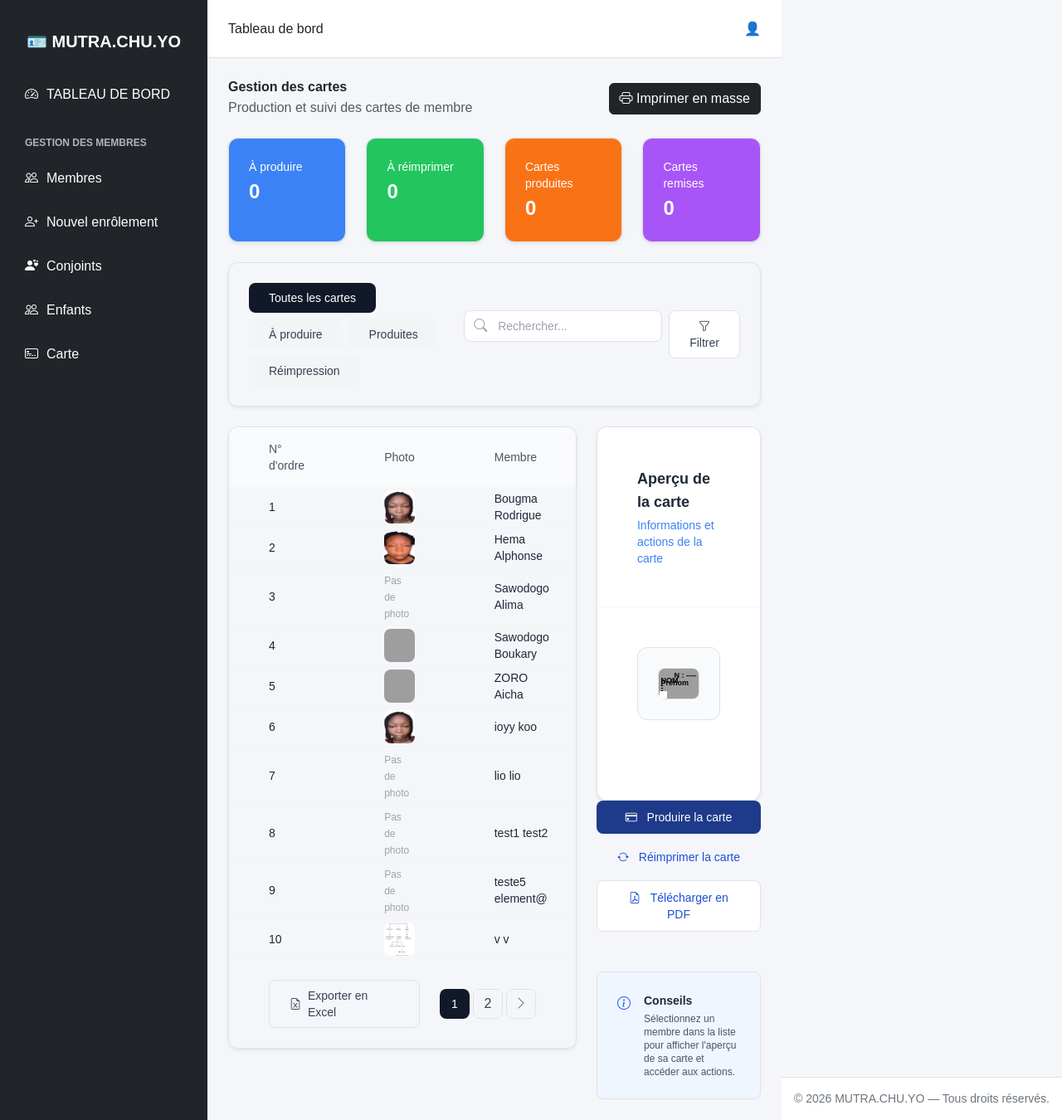
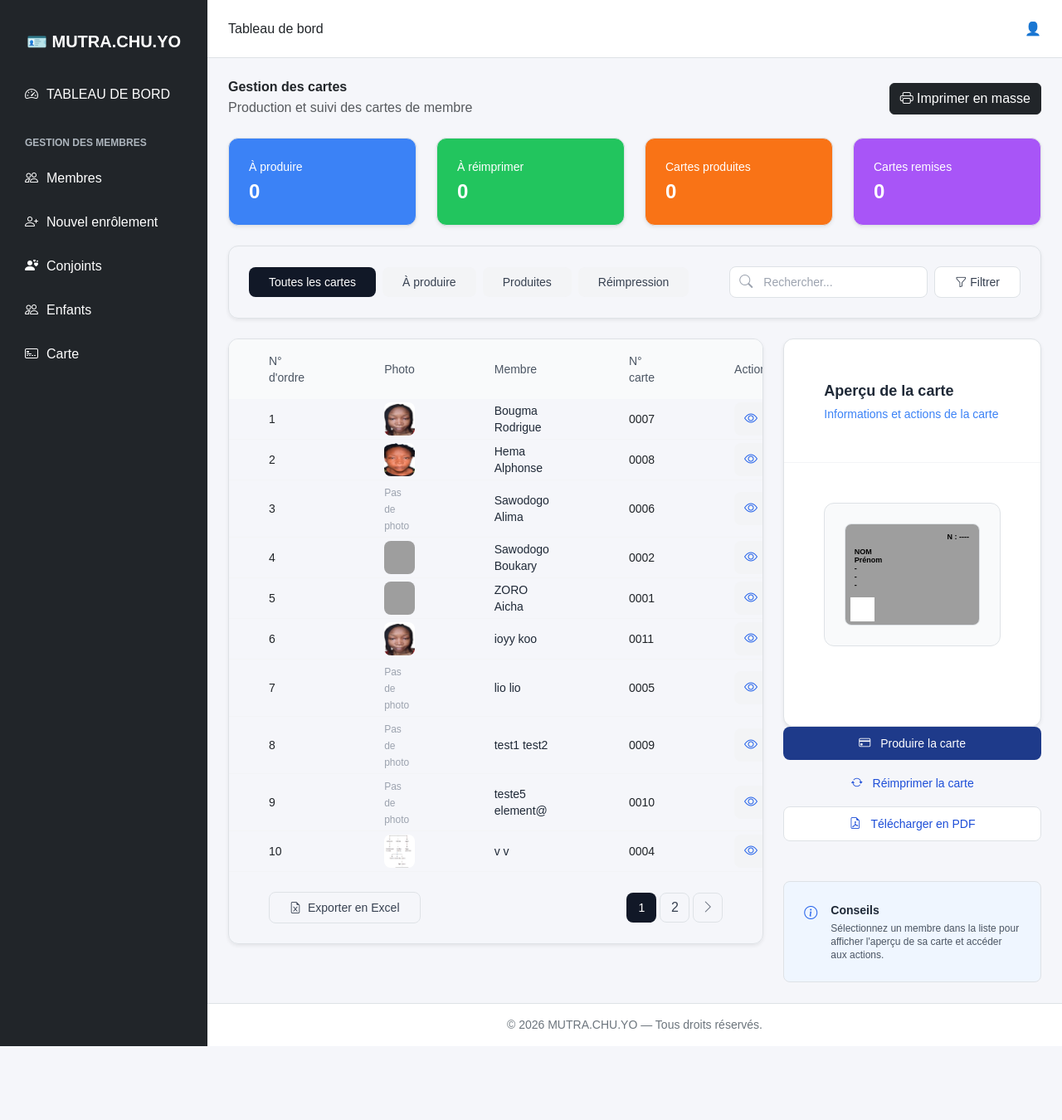
Before and after one commit to MyreilleSegueda/MUTRA-CHU, a Django app: page /membres/cartes/ in a window 1280 px wide. Shown: the whole page at 83% size. After the commit the page ends 1261 px from the top, so only its background shows below. Run offline with Django 5.2, Linux system fonts and the light colour scheme; data comes from the database, SQL or seed files in the repository; some libraries are stand-ins or nearby versions; grey boxes are pictures that could not be loaded.

Commit message:
Modification du fichier HTML

```diff
--- a/page1/templates/liste_cartes.html
+++ b/page1/templates/liste_cartes.html
@@ -5,7 +5,7 @@
 
 {% block content %}
 
-<div class="w-full max-w-full">
+<div class="w-full min-w-0 flex-1">
 
     <!-- En-tête -->
     <div class="d-flex justify-content-between align-items-center mb-4">
@@ -116,12 +116,12 @@
 
 </div>
 <!-- Zone principale -->
-<div class="grid grid-cols-1 lg:grid-cols-3 gap-6">
+<div class="w-full grid grid-cols-1 lg:grid-cols-3 gap-6">
 
     <!-- ========================================= -->
     <!-- COLONNE GAUCHE : LISTE DES CARTES -->
     <!-- ========================================= -->
-    <div class="lg:col-span-2">
+    <div class="lg:col-span-2 min-w-0">
 
         <div class="bg-white-500 rounded-xl shadow-sm border border-gray-100 overflow-hidden">
 
@@ -363,7 +363,7 @@
     <!-- COLONNE DROITE : APERÇU -->
     <!-- ========================================= -->
     <div>
-
+        <div class="min-w-0">
         <div class="bg-white rounded-xl shadow-sm border border-gray-100 overflow-hidden">
 
             <!-- En-tête -->
```
